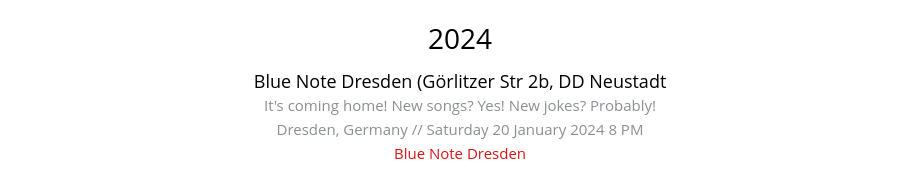
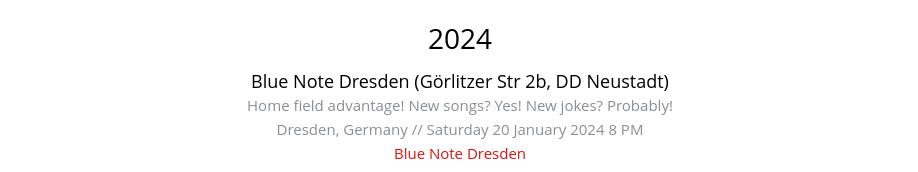
Before and after one commit to timcross/ScaryForeignersWebpage, a plain HTML site: page index.html in a window 1280 px wide. Shown: the part 8002-8174 px from the top of the page, without its empty margins (180-1098 px from the left). Drawn offline with Linux system fonts and the light colour scheme; files whose address does not match are found by name.

Commit message:
TAC: typo

```diff
--- a/index.html
+++ b/index.html
@@ -362,9 +362,9 @@
         <div class="socials">
 					<h3>2024</h3>
           <div class="performances">
-            <p>Blue Note Dresden (Görlitzer Str 2b, DD Neustadt</p>
+            <p>Blue Note Dresden (Görlitzer Str 2b, DD Neustadt)</p>
             <ul style="list-style-type:none">
-              <li>It's coming home! New songs? Yes! New jokes? Probably!</li>
+              <li>Home field advantage! New songs? Yes! New jokes? Probably!</li>
               <li>Dresden, Germany // Saturday 20 January 2024 8 PM</li>
               <li><a href="https://www.jazzdepartment.com/?page=eventlist" target="_blank">Blue Note Dresden</a></li>
             </ul>
```
